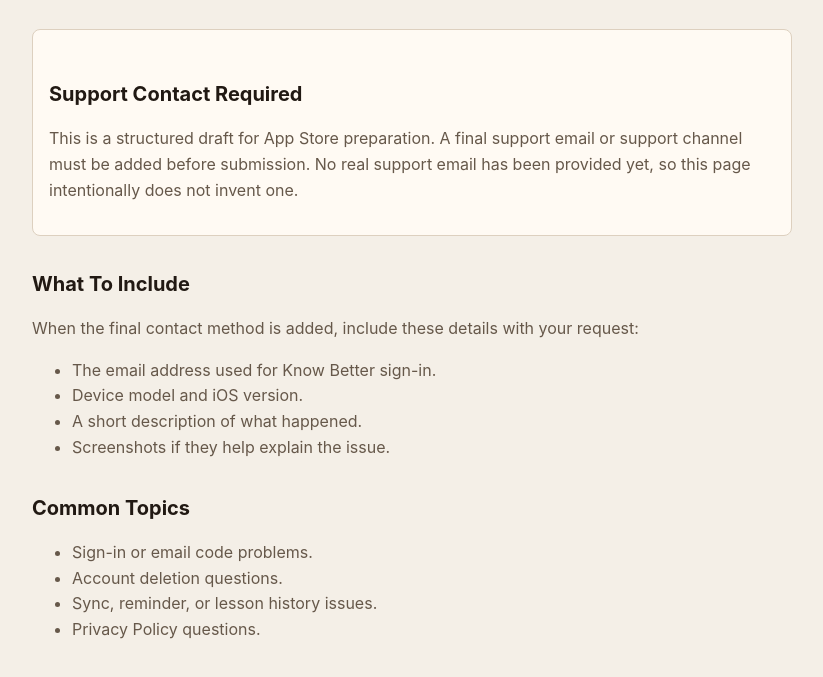
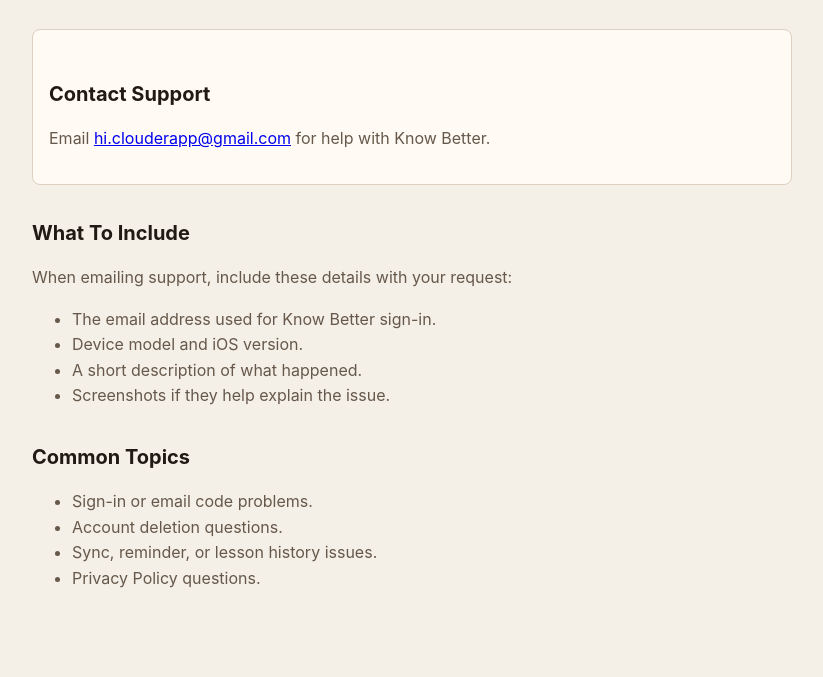
Before and after one commit to xlsi/know-better-public-pages, a plain HTML site: page support/index.html in a window 1280 px wide. Shown: the part 185-862 px from the top of the page, without its empty margins (228-1051 px from the left). Drawn offline with Linux system fonts and the light colour scheme.

Commit message:
Add Know Better support contact

```diff
--- a/support/index.html
+++ b/support/index.html
@@ -71,13 +71,13 @@
         <p>Help and support information for Know Better.</p>
       </header>
 
-      <section class="draft" aria-label="Draft status">
-        <h2>Support Contact Required</h2>
-        <p>This is a structured draft for App Store preparation. A final support email or support channel must be added before submission. No real support email has been provided yet, so this page intentionally does not invent one.</p>
+      <section class="draft" aria-label="Support contact">
+        <h2>Contact Support</h2>
+        <p>Email <a href="mailto:hi.clouderapp@gmail.com">hi.clouderapp@gmail.com</a> for help with Know Better.</p>
       </section>
 
       <h2>What To Include</h2>
-      <p>When the final contact method is added, include these details with your request:</p>
+      <p>When emailing support, include these details with your request:</p>
       <ul>
         <li>The email address used for Know Better sign-in.</li>
         <li>Device model and iOS version.</li>
```
Also changed, not shown: privacy/index.html (+2 -2 lines).
